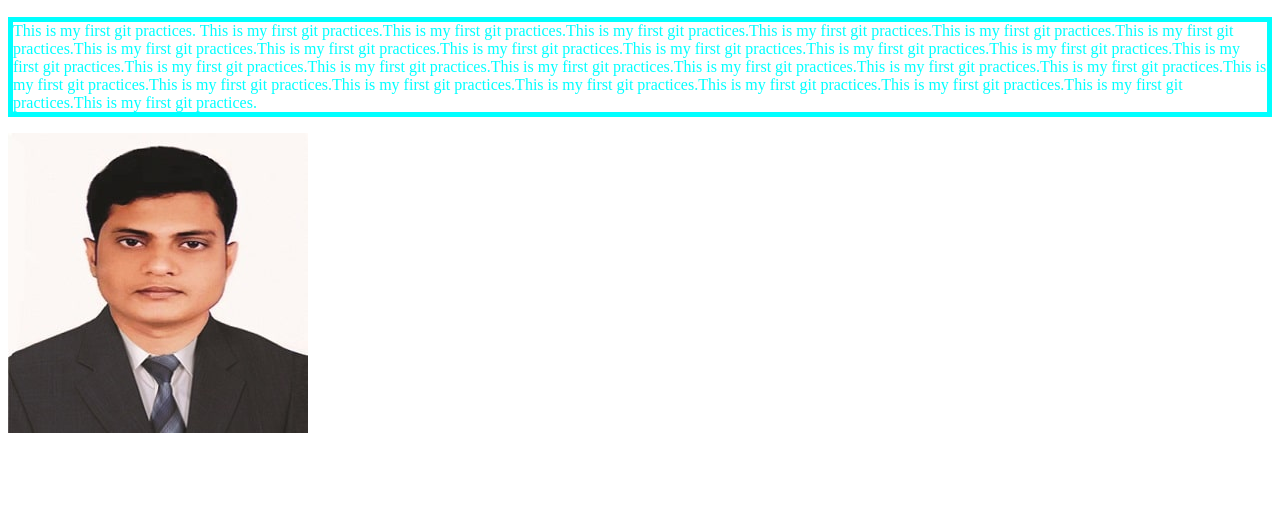
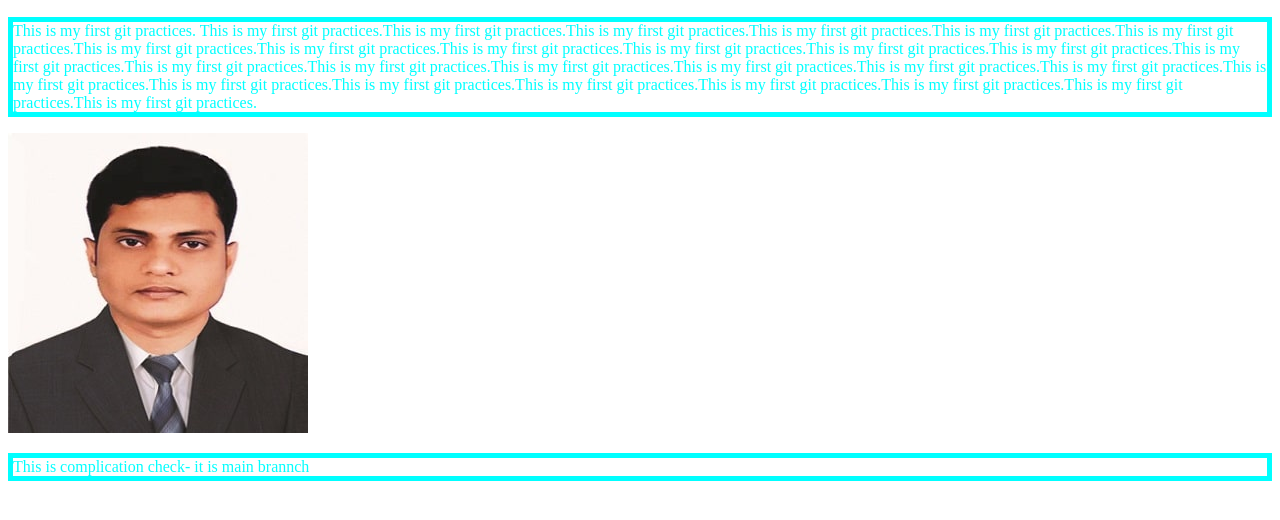
Before and after one commit to ARahaman19/first_repositary, a plain HTML site: page index.html in a window 1280 px wide. Shown: the part 110-630 px from the top of the page. Drawn offline with Linux system fonts and the light colour scheme.

Commit message:
conflictation checkmain

```diff
--- a/index.html
+++ b/index.html
@@ -12,5 +12,8 @@
     <h2> This is pull check </h2>
     <p>This is my first git practices. This is my first git practices.This is my first git practices.This is my first git practices.This is my first git practices.This is my first git practices.This is my first git practices.This is my first git practices.This is my first git practices.This is my first git practices.This is my first git practices.This is my first git practices.This is my first git practices.This is my first git practices.This is my first git practices.This is my first git practices.This is my first git practices.This is my first git practices.This is my first git practices.This is my first git practices.This is my first git practices.This is my first git practices.This is my first git practices.This is my first git practices.This is my first git practices.This is my first git practices.This is my first git practices.This is my first git practices.</p>
     <img src="Abdur_Rahaman.jpg" alt="">
+
+    <p>This is complication check- it is main brannch</p>
+
 </body>
 </html>
```
